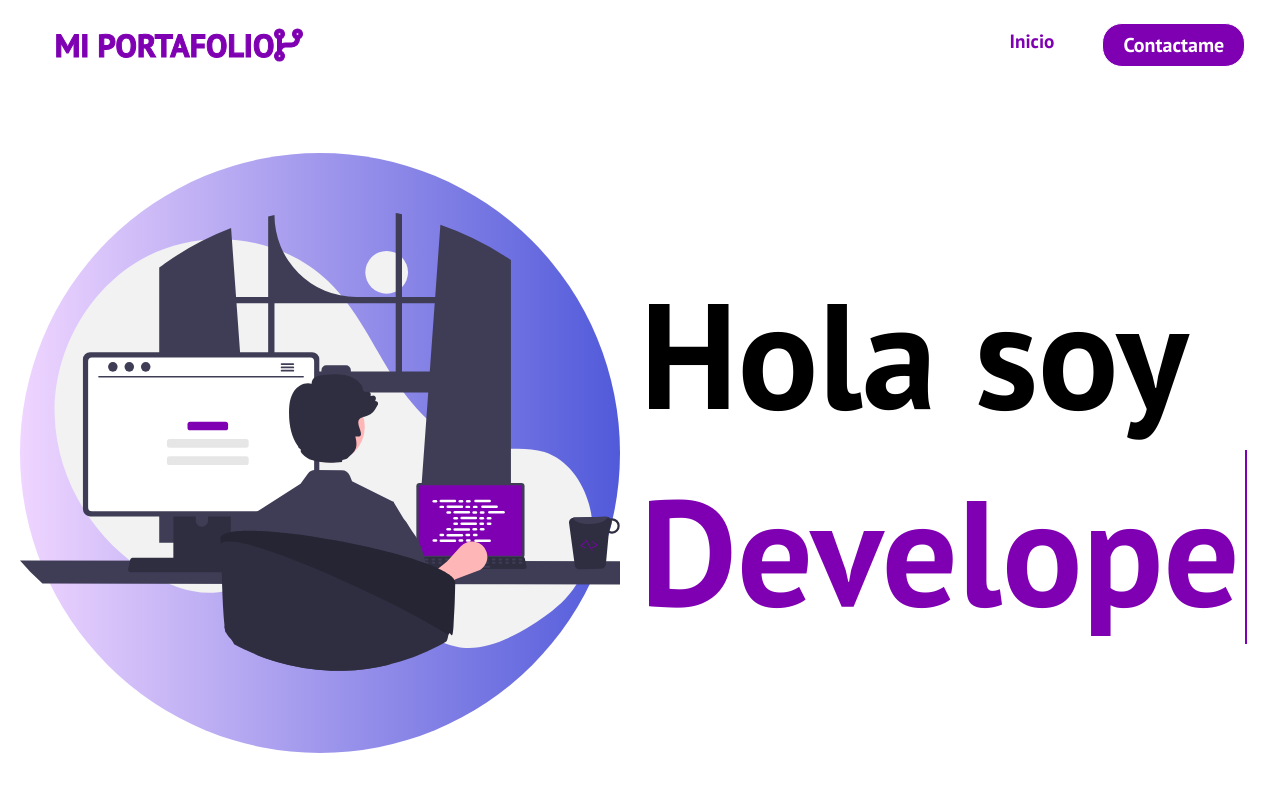
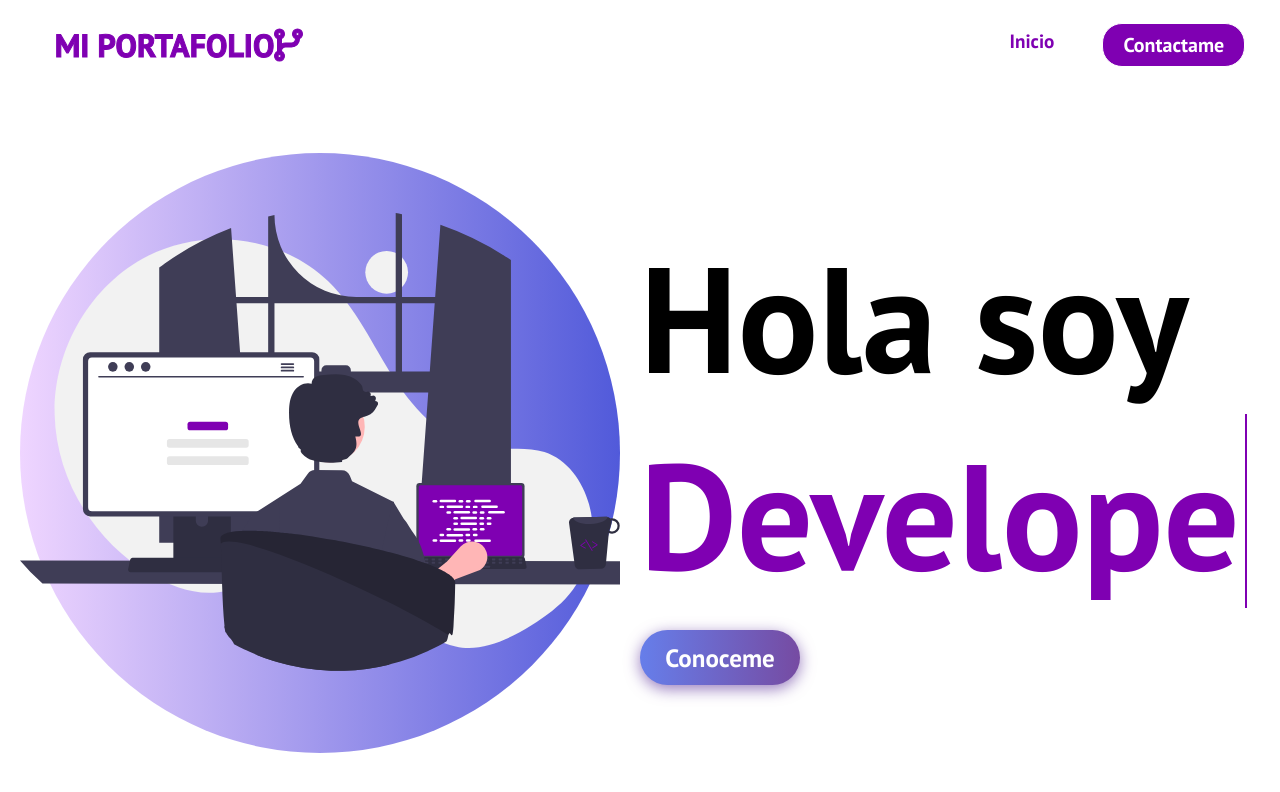
Before and after one commit to Paolollch/miportafolio, a React (Create React App) app: page / in a window 1280 px wide. Shown: the top 792 px of the page. Built offline with nearby package versions, Linux system fonts and the light colour scheme.

Commit message:
Adding botton 'Conoceme'

```diff
--- /dev/null
+++ b/src/components/Slider/ButtonSlider/ButtonSlider.css
@@ -0,0 +1,40 @@
+.bn632-hover {
+    width: 160px;
+    font-size: 25px;
+    font-weight: 600;
+    color: #fff;
+    cursor: pointer;
+    margin-top: 10%;
+    height: 55px;
+    text-align:center;
+    border: none;
+    background-size: 300% 100%;
+    border-radius: 50px;
+    -moz-transition: all .4s ease-in-out;
+    -o-transition: all .4s ease-in-out;
+    -webkit-transition: all .4s ease-in-out;
+    transition: all .4s ease-in-out;
+  }
+
+  .bn632-hover:hover {
+    background-position: 100% 0;
+    -moz-transition: all .4s ease-in-out;
+    -o-transition: all .4s ease-in-out;
+    -webkit-transition: all .4s ease-in-out;
+    transition: all .4s ease-in-out;
+  }
+
+  .bn632-hover:focus {
+    outline: none;
+  }
+
+  .bn632-hover.bn20 {
+    background-image: linear-gradient(
+      to right,
+      #667eea,
+      #764ba2,
+      #6b8dd6,
+      #8e37d7
+    );
+    box-shadow: 0 4px 15px 0 rgba(116, 79, 168, 0.75);
+  }
--- /dev/null
+++ b/src/components/Slider/ButtonSlider/ButtonSlider.js
@@ -0,0 +1,15 @@
+import React from "react";
+import "./ButtonSlider.css";
+
+
+export default function ButtonSlider({texto}){
+
+    return(
+    <>
+        <a href="/">
+            <button className="bn632-hover bn20">
+            {texto}
+        </button></a>
+    </>
+    );
+};
--- a/src/components/Slider/Slider.js
+++ b/src/components/Slider/Slider.js
@@ -1,9 +1,8 @@
 import React from "react";
 import "./Slider.css";
-import imagen1 from './desarrollo-web.png'
-import imagen2 from './ImagenSlider1.png'
-import Animation from './AnimationHola/Animation'
-import Logo from './Icon/Logo'
+import Animation from './Animation/Animation';
+import Logo from './Icon/Logo';
+import ButtonSlider from './ButtonSlider/ButtonSlider';
 
 function Slider(){
     return(
@@ -23,6 +22,7 @@ function Slider(){
                         <Animation></Animation>
                     </div>
                     <div className="bottom">
+                        <ButtonSlider texto={"Conoceme"}></ButtonSlider>
                     </div>
                 </div>
             </div>
```
Also changed, not shown: src/components/Slider/Animation/Animation.css (renamed from src/components/Slider/AnimationHola/Animation.css), src/components/Slider/Animation/Animation.js (renamed from src/components/Slider/AnimationHola/Animation.js).
